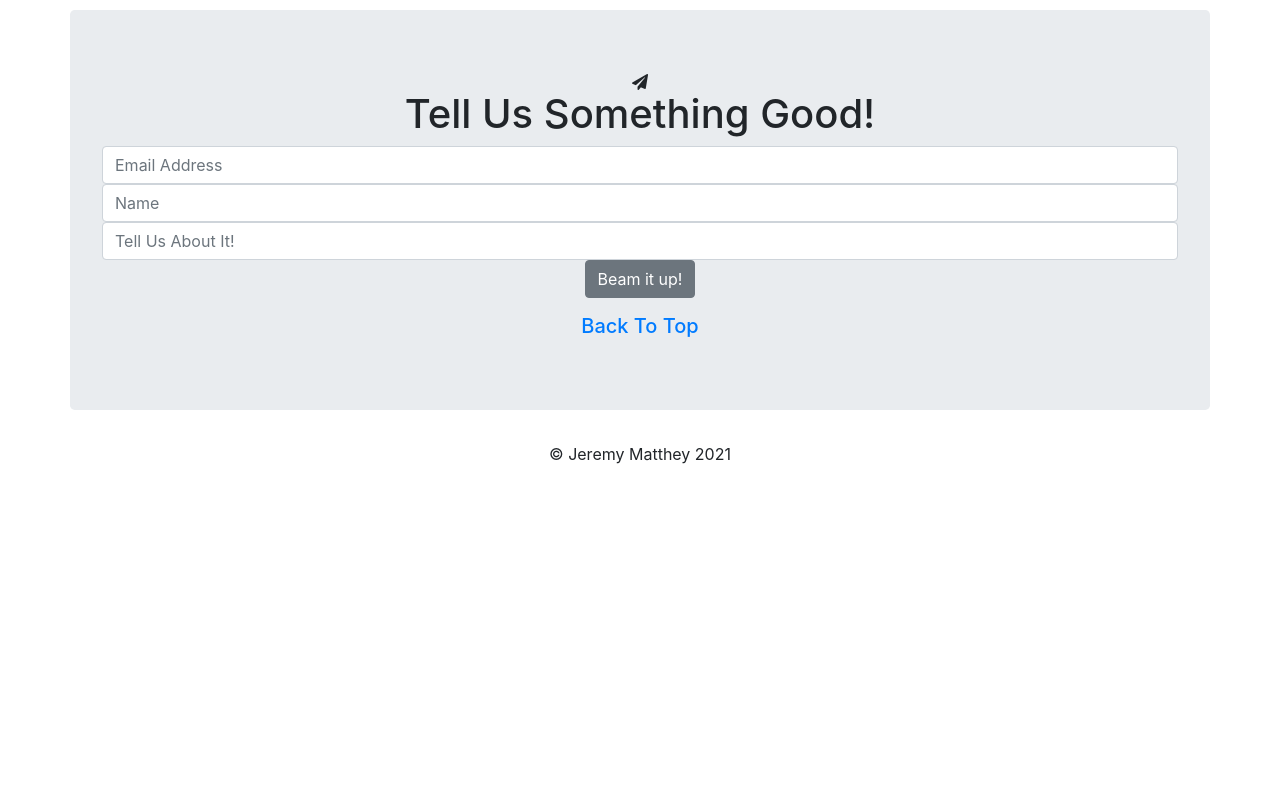
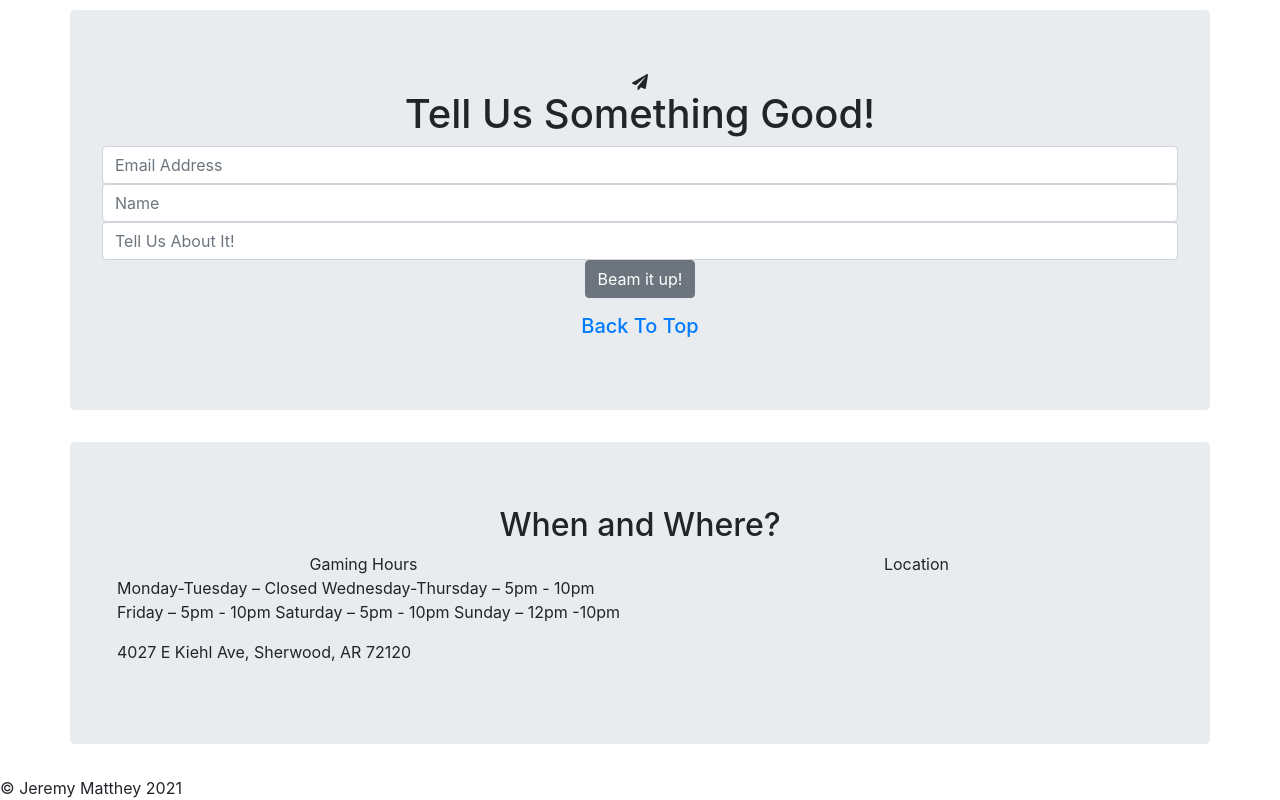
Before and after one commit to jermatthey/ifsc-3342, a plain HTML site: page project_prototype/index.html in a window 1280 px wide. Shown: the part 1308-2108 px from the top of the page. Before the commit the page ends 1774 px from the top, so only its background shows below. Drawn offline with nearby package versions, Linux system fonts and the light colour scheme.

Commit message:
added new assignment

```diff
--- a/project_prototype/index.html
+++ b/project_prototype/index.html
@@ -103,9 +103,30 @@
     </div>
     </div>
     </form>
+
     <h5 class="d-flex justify-content-center"><a href="#">Back To Top</a></h5>
 </section>
-<footer class="d-flex justify-content-center">&copy; Jeremy Matthey 2021</footer>
+
+<section class="container jumbotron">
+  <h2 class="d-flex justify-content-center">When and Where?</h2>
+  <article class="row">
+    <div class="col-6 d-flex justify-content-center">Gaming Hours</div>
+    <div class="col-6 d-flex justify-content-center">Location</div>
+    </article>
+    <article class-"row-1">
+    <div class="hours col-6"><p>Monday-Tuesday – Closed
+Wednesday-Thursday – 5pm - 10pm
+Friday – 5pm - 10pm
+Saturday – 5pm - 10pm
+Sunday – 12pm -10pm</p></div>
+<div class="row-1">
+<div class="location col-6"><p>
+4027 E Kiehl Ave, Sherwood, AR 72120
+</p></div>
+</div>
+</article>
+</section>
+<footer class="d-fle6 justify-content-center">&copy; Jeremy Matthey 2021</footer>
 
 
     <!-- Optional JavaScript; choose one of the two! -->
--- /dev/null
+++ b/responsive_images/assets/css/screen.css
@@ -0,0 +1,8 @@
+* { box-sizing: border-box; margin:0; padding:0;}
+body {
+  background: #000;
+}
+img{
+  display:block;
+  margin: 0;
+}
```
Also changed, not shown: index.html (+3 -1 lines), responsive_images/index.html (added, +16 -0 lines), responsive_images/assets/img/batman_lg.jpeg (added), responsive_images/assets/img/batman_md.jpg (added), responsive_images/assets/img/batman_sm.jpeg (added).
